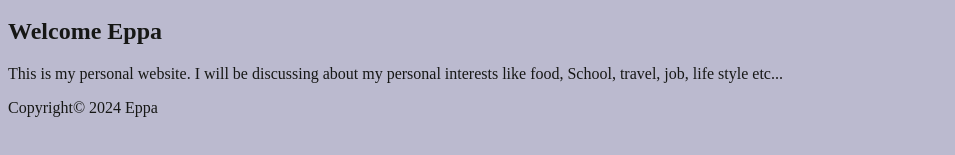
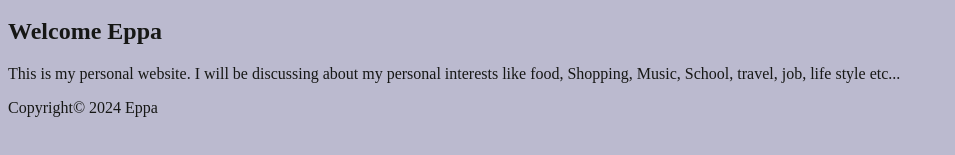
Before and after one commit to PrashanthiEppa/peppa-hw1-cdcourse, a plain HTML site: page index.html in a window 1280 px wide. Shown: the part 136-291 px from the top of the page, without its empty margins (0-955 px from the left). Drawn offline with Linux system fonts and the light colour scheme.

Commit message:
hw1commit

```diff
--- a/index.html
+++ b/index.html
@@ -24,7 +24,7 @@
     </header>
     <main>
         <h2>Welcome Eppa</h2>
-        <p>This is my personal website. I will be discussing about my personal interests like food, School, travel, job, life style etc...</p>
+        <p>This is my personal website. I will be discussing about my personal interests like food, Shopping, Music, School, travel, job, life style etc...</p>
     </main>
     <footer>
         <p>Copyright&copy; 2024 Eppa</p>
```
